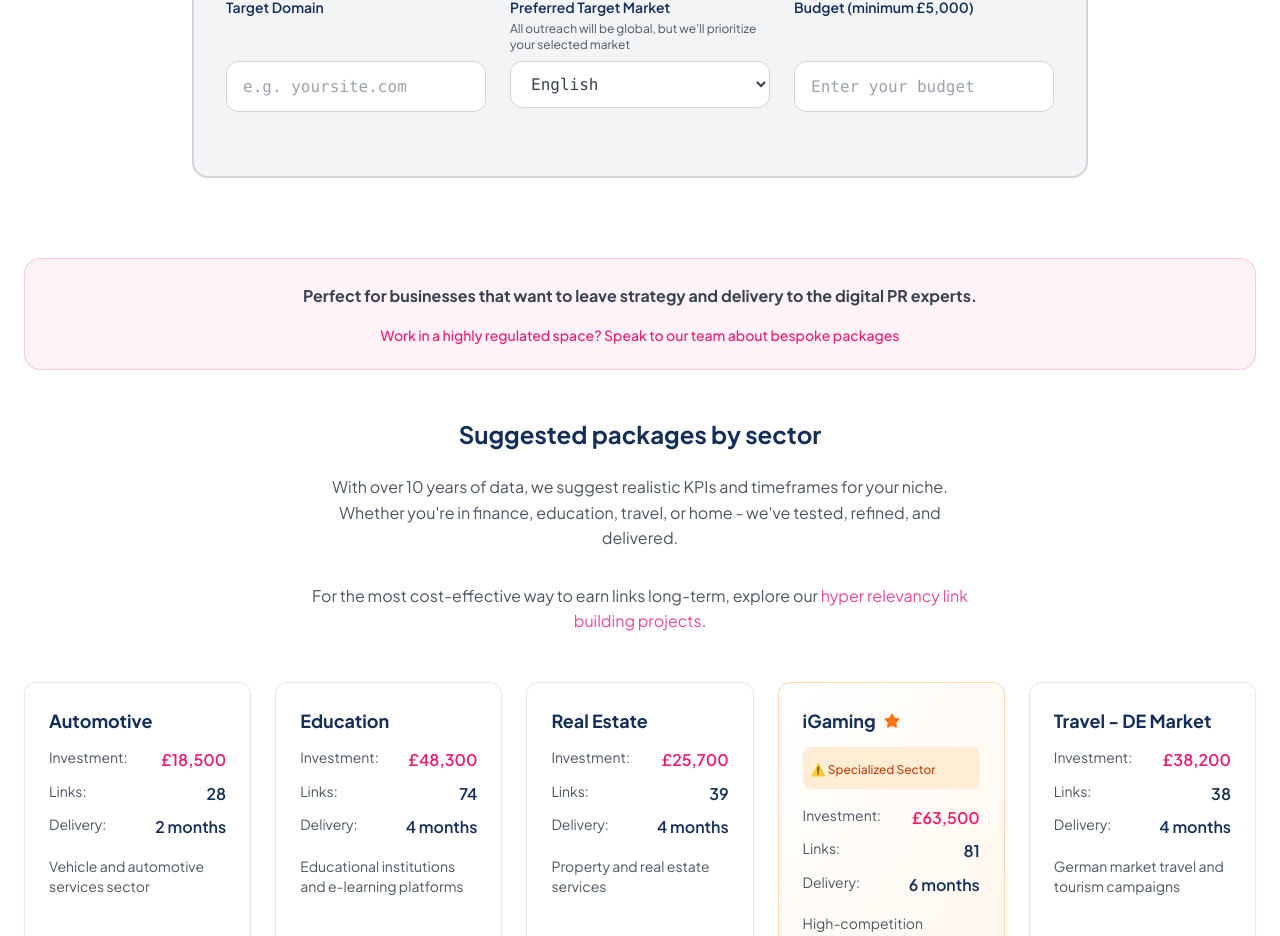
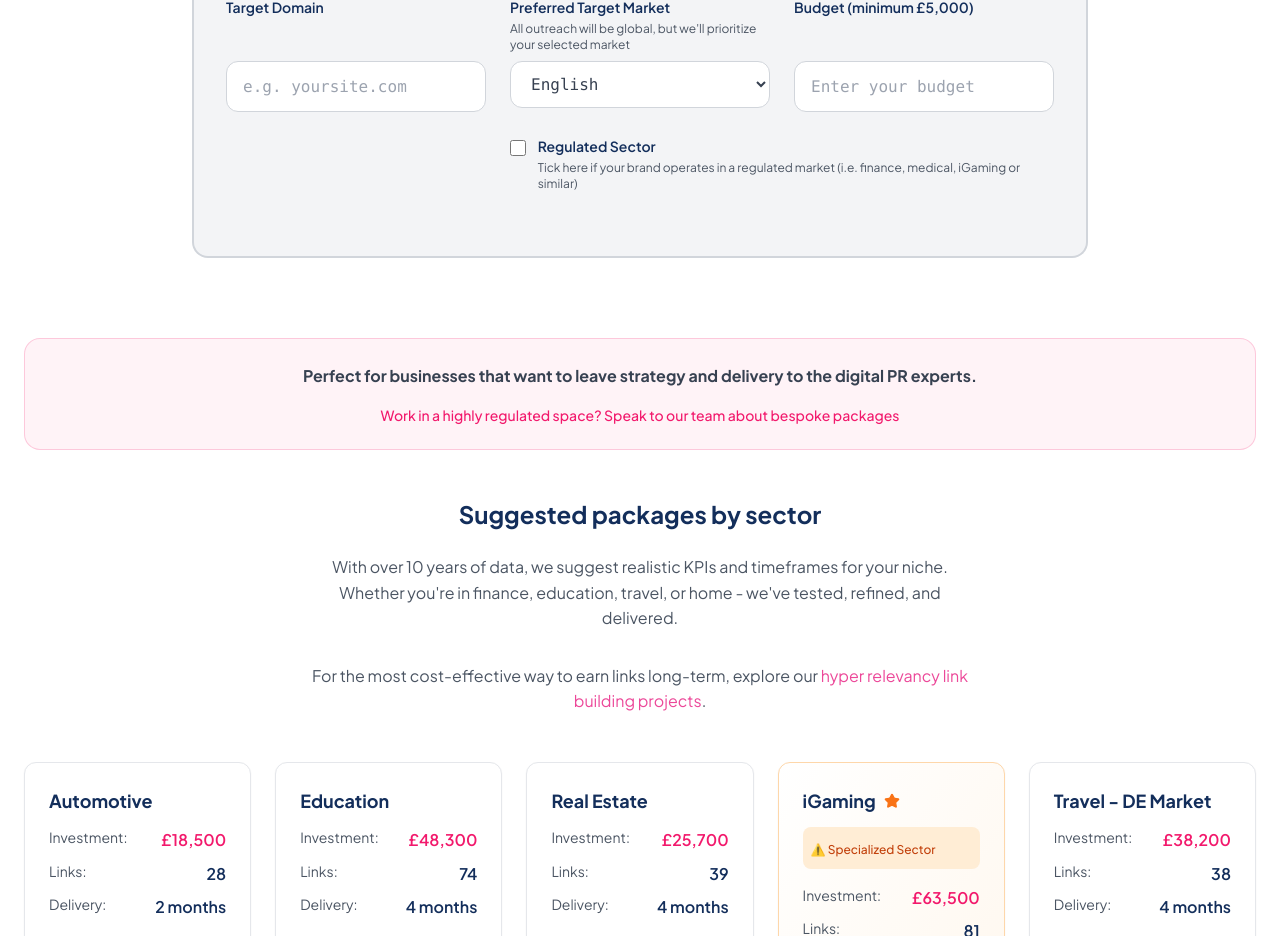
Before and after one commit to ZoCodes/reboot-authority-launchpad, a React (Vite) app: page / in a window 1280 px wide. Shown: the part 2352-3288 px from the top of the page. Built offline with nearby package versions, Linux system fonts and the light colour scheme.

Commit message:
Refactor calculator to use checkbox
Replace domain analysis with a checkbox for regulated markets to improve accuracy and user control. Update calculator logic to use the checkbox state for specialized sector pricing.

```diff
--- a/src/components/CalculatorForm.tsx
+++ b/src/components/CalculatorForm.tsx
@@ -7,6 +7,8 @@ interface CalculatorFormProps {
   setMarket: (value: string) => void;
   budget: string;
   setBudget: (value: string) => void;
+  isRegulatedSector: boolean;
+  setIsRegulatedSector: (value: boolean) => void;
 }
 
 const CalculatorForm = ({
@@ -15,7 +17,9 @@ const CalculatorForm = ({
   market,
   setMarket,
   budget,
-  setBudget
+  setBudget,
+  isRegulatedSector,
+  setIsRegulatedSector
 }: CalculatorFormProps) => {
   return (
     <div className="grid md:grid-cols-3 gap-6 mb-8">
@@ -72,6 +76,26 @@ const CalculatorForm = ({
           className="w-full px-4 py-3 border border-gray-300 rounded-xl focus:outline-none focus:ring-2 focus:ring-reboot-pink focus:border-transparent font-mono"
         />
       </div>
+
+      <div className="md:col-start-2 md:col-span-2">
+        <div className="flex items-start space-x-3">
+          <input
+            type="checkbox"
+            id="regulatedSector"
+            checked={isRegulatedSector}
+            onChange={(e) => setIsRegulatedSector(e.target.checked)}
+            className="mt-1 h-4 w-4 text-reboot-pink focus:ring-reboot-pink border-gray-300 rounded"
+          />
+          <div>
+            <label htmlFor="regulatedSector" className="block text-sm font-semibold text-reboot-navy cursor-pointer">
+              Regulated Sector
+            </label>
+            <p className="text-xs text-gray-600 mt-1">
+              Tick here if your brand operates in a regulated market (i.e. finance, medical, iGaming or similar)
+            </p>
+          </div>
+        </div>
+      </div>
     </div>
   );
 };
--- a/src/components/CalculatorMessages.tsx
+++ b/src/components/CalculatorMessages.tsx
@@ -8,6 +8,7 @@ interface CalculatorMessagesProps {
   hintMessage: string | null;
   TIER_1_THRESHOLD: number;
   TIER_2_THRESHOLD: number;
+  isRegulatedSector: boolean;
 }
 
 const CalculatorMessages = ({
@@ -16,7 +17,8 @@ const CalculatorMessages = ({
   market,
   hintMessage,
   TIER_1_THRESHOLD,
-  TIER_2_THRESHOLD
+  TIER_2_THRESHOLD,
+  isRegulatedSector
 }: CalculatorMessagesProps) => {
   return (
     <>
@@ -29,10 +31,10 @@ const CalculatorMessages = ({
         </div>
       )}
 
-      {domainAnalysis?.hasTriggeredContent && !domainAnalysis.isBlocked && (
+      {isRegulatedSector && !domainAnalysis?.isBlocked && (
         <div className="bg-orange-50 border border-orange-200 rounded-xl p-4 mb-6">
           <p className="text-orange-800 text-center font-medium">
-            ⚠️ {domainAnalysis.contentCategory} domains require specialized outreach (+{Math.round((domainAnalysis.priceMultiplier - 1) * 100)}% premium pricing)
+            ⚠️ Regulated sectors require specialized outreach (+20% premium pricing)
           </p>
         </div>
       )}
--- a/src/components/PricingCalculator.tsx
+++ b/src/components/PricingCalculator.tsx
@@ -36,6 +36,7 @@ const PricingCalculator = ({ onResultsChange }: PricingCalculatorProps) => {
   const [targetDomain, setTargetDomain] = useState("");
   const [results, setResults] = useState<CalculatorResults | null>(null);
   const [domainAnalysis, setDomainAnalysis] = useState<DomainAnalysis | null>(null);
+  const [isRegulatedSector, setIsRegulatedSector] = useState(false);
 
   const marketRates = {
     global: 650,
@@ -128,8 +129,8 @@ const PricingCalculator = ({ onResultsChange }: PricingCalculatorProps) => {
       }
 
       const standardCostPerLink = marketRates[market as keyof typeof marketRates];
-      const domainMultiplier = domainAnalysis?.priceMultiplier || 1;
-      const adjustedCostPerLink = standardCostPerLink * domainMultiplier;
+      const regulatedMultiplier = isRegulatedSector ? 1.2 : 1;
+      const adjustedCostPerLink = standardCostPerLink * regulatedMultiplier;
 
       const volumeDiscount = getVolumeDiscount(budgetNum);
       const hasVolumeDiscount = volumeDiscount.rate > 0 && budgetNum < BESPOKE_THRESHOLD;
@@ -143,8 +144,8 @@ const PricingCalculator = ({ onResultsChange }: PricingCalculatorProps) => {
 
       const deliveryWindow = getDeliveryWindow(budgetNum);
       const hideLinksCount = budgetNum >= BESPOKE_THRESHOLD;
-      const hasDomainSurcharge = domainMultiplier > 1;
-      const domainSurchargeAmount = hasDomainSurcharge ? Math.round((domainMultiplier - 1) * 100) : undefined;
+      const hasDomainSurcharge = regulatedMultiplier > 1;
+      const domainSurchargeAmount = hasDomainSurcharge ? Math.round((regulatedMultiplier - 1) * 100) : undefined;
 
       const newResults = {
         market,
@@ -171,7 +172,7 @@ const PricingCalculator = ({ onResultsChange }: PricingCalculatorProps) => {
       setResults(null);
       onResultsChange(null);
     }
-  }, [market, budget, domainAnalysis, onResultsChange, targetDomain]);
+  }, [market, budget, domainAnalysis, onResultsChange, targetDomain, isRegulatedSector]);
 
   const handleCalculate = () => {
     if (results?.showContactSales || (results && results.budget >= BESPOKE_THRESHOLD)) {
@@ -196,6 +197,8 @@ const PricingCalculator = ({ onResultsChange }: PricingCalculatorProps) => {
           setMarket={setMarket}
           budget={budget}
           setBudget={setBudget}
+          isRegulatedSector={isRegulatedSector}
+          setIsRegulatedSector={setIsRegulatedSector}
         />
 
         <CalculatorMessages
@@ -205,6 +208,7 @@ const PricingCalculator = ({ onResultsChange }: PricingCalculatorProps) => {
           hintMessage={hintMessage}
           TIER_1_THRESHOLD={TIER_1_THRESHOLD}
           TIER_2_THRESHOLD={TIER_2_THRESHOLD}
+          isRegulatedSector={isRegulatedSector}
         />
 
         <CalculatorResultsComponent
```
